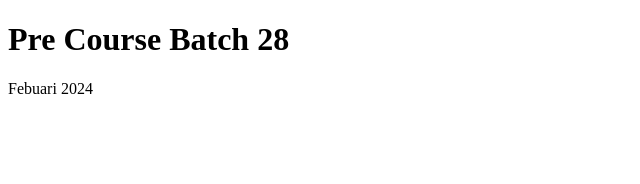
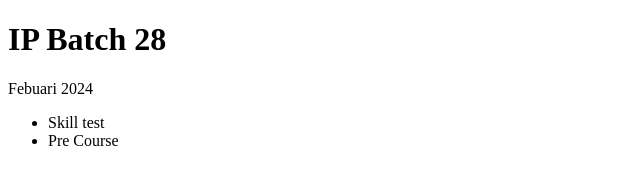
Before and after one commit to FathHaq/precourse-28, a plain HTML site: page index.html in a window 1280 px wide. Shown: the whole page, without its empty margins (0-640 px from the left). Drawn offline with Linux system fonts and the light colour scheme.

Commit message:
third commit

```diff
--- a/index.html
+++ b/index.html
@@ -6,7 +6,11 @@
   <title>Document</title>
 </head>
 <body>
-  <h1>Pre Course Batch 28</h1>
+  <h1>IP Batch 28</h1>
   <p>Febuari 2024</p>
+  <ul>
+    <li>Skill test</li>
+    <li>Pre Course</li>
+  </ul>
 </body>
 </html>
```
